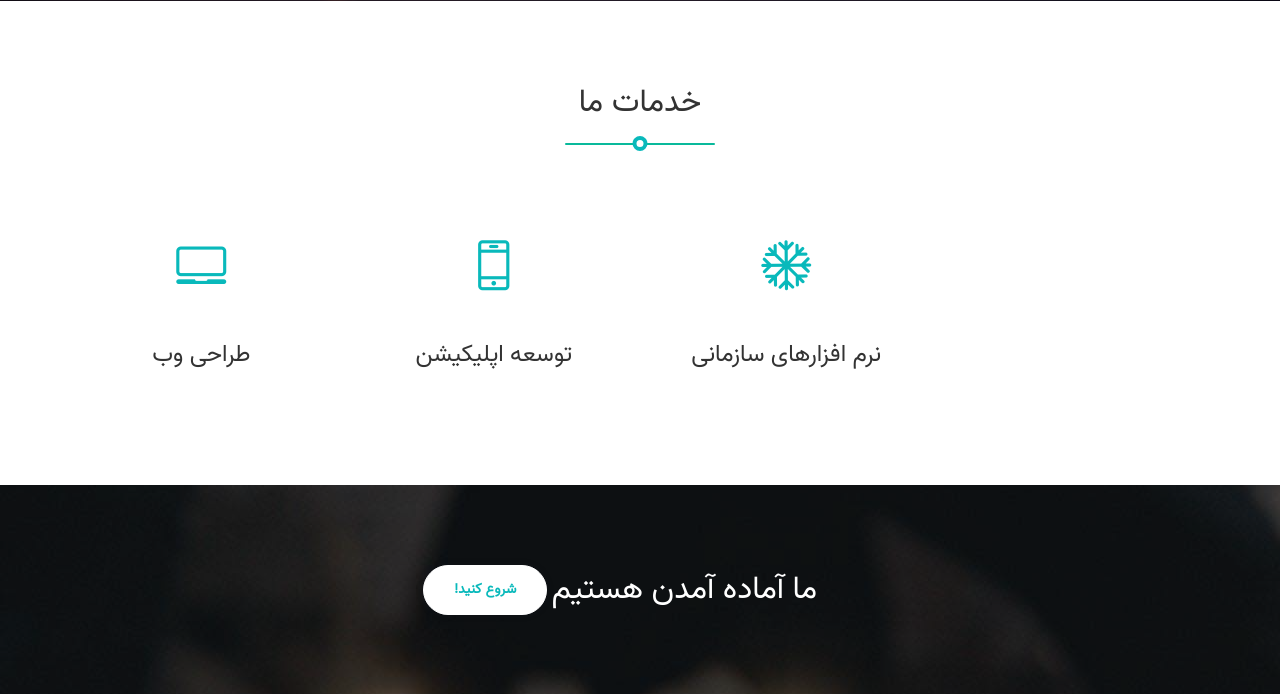
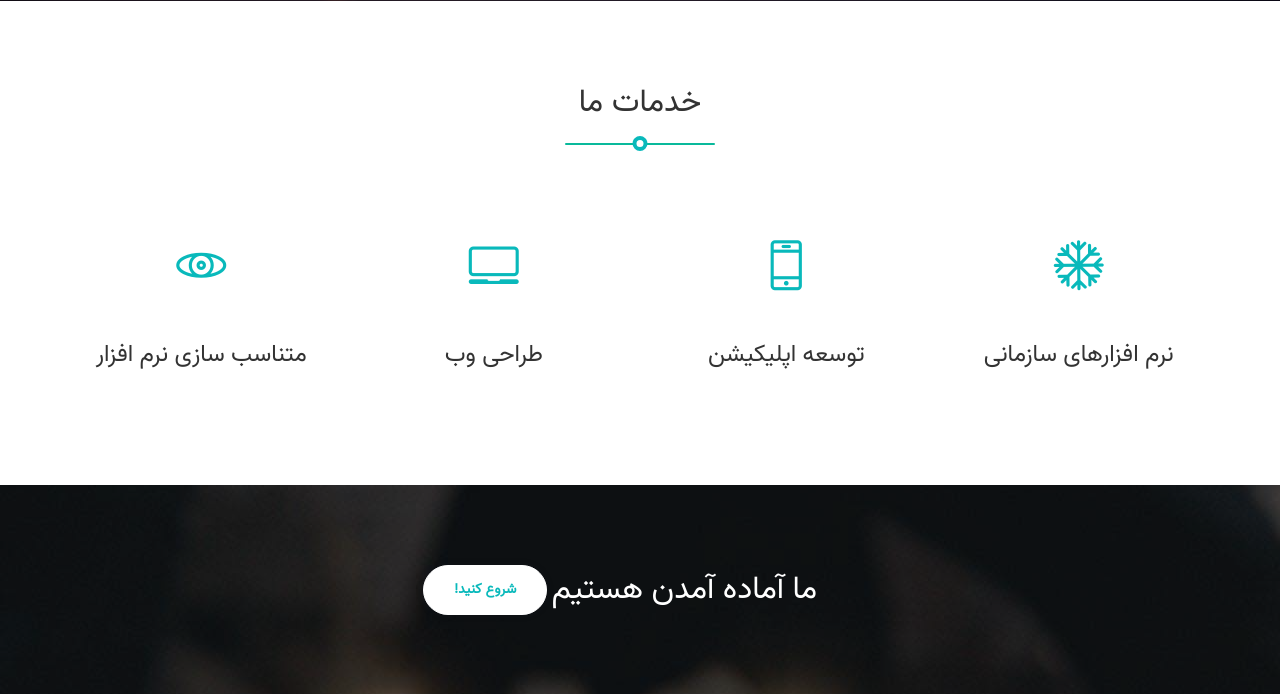
Before and after one commit to mehrdadhamidi2002/CartonAfzar, a Django app: page / in a window 1280 px wide. Shown: the part 2185-2879 px from the top of the page. Run offline with Django 4.2, Linux system fonts and the light colour scheme; some libraries are stand-ins or nearby versions.

Commit message:
Some edit on Our Services

```diff
--- a/tss/templates/index.html
+++ b/tss/templates/index.html
@@ -217,6 +217,15 @@
                     </div>
                 </div>
                 <div class="row service-box-wrap">
+                    <div class="col-md-3 col-sm-6 service-box-col">
+                        <figure>
+                            <div class="service-image">
+                                <i class="flaticon-eye"></i>
+                            </div>
+                        </figure>
+                        <h4 class="service-title title-bordered"> متناسب سازی نرم افزار </h4>
+                        <p class="service-content"></p>
+                    </div>
                     <div class="col-md-3 col-sm-6 service-box-col">
                         <figure>
                             <div class="service-image">
```
